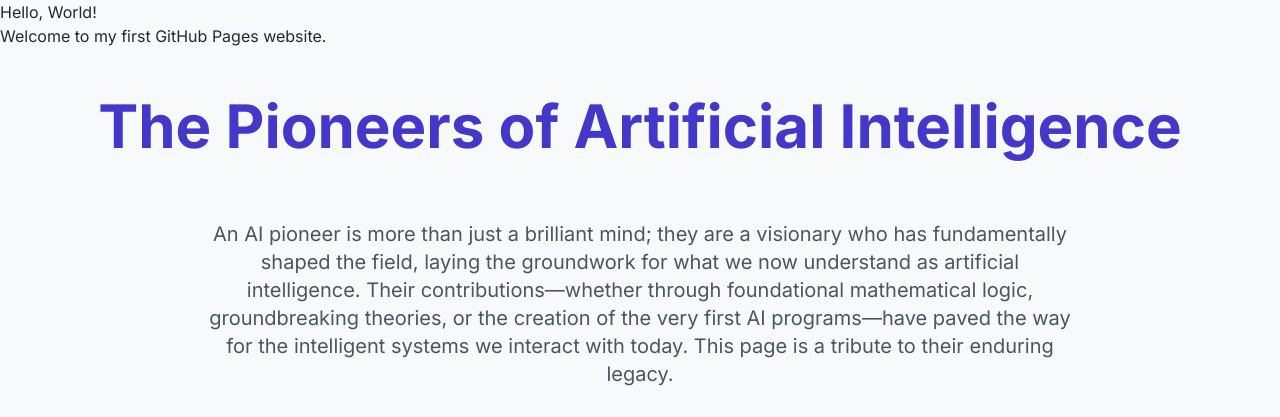
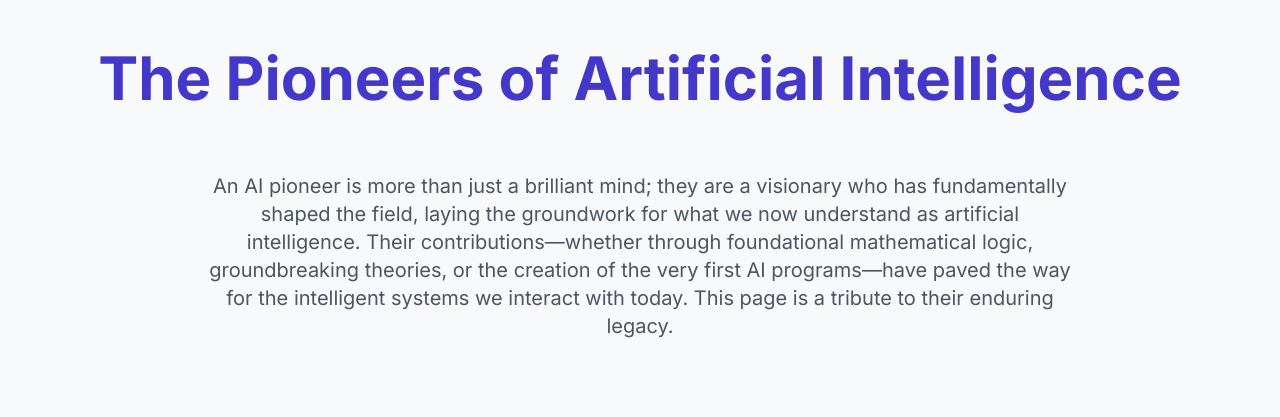
Before and after one commit to CarterK0/A.Ipioneers-, a plain HTML site: page index.html in a window 1280 px wide. Shown: the top 417 px of the page. Drawn offline with nearby package versions, Linux system fonts and the light colour scheme.

Commit message:
Update index.html

```diff
--- a/index.html
+++ b/index.html
@@ -1,11 +1,10 @@
 <!DOCTYPE html>
 <html>
 <head>
-<title>My Awesome Website</title>
+<title>Ai Pioneers</title>
 </head>
 <body>
-<h1>Hello, World!</h1>
-<p>Welcome to my first GitHub Pages website.</p>
+
 </body>
 </html>
 <!DOCTYPE html>
```
